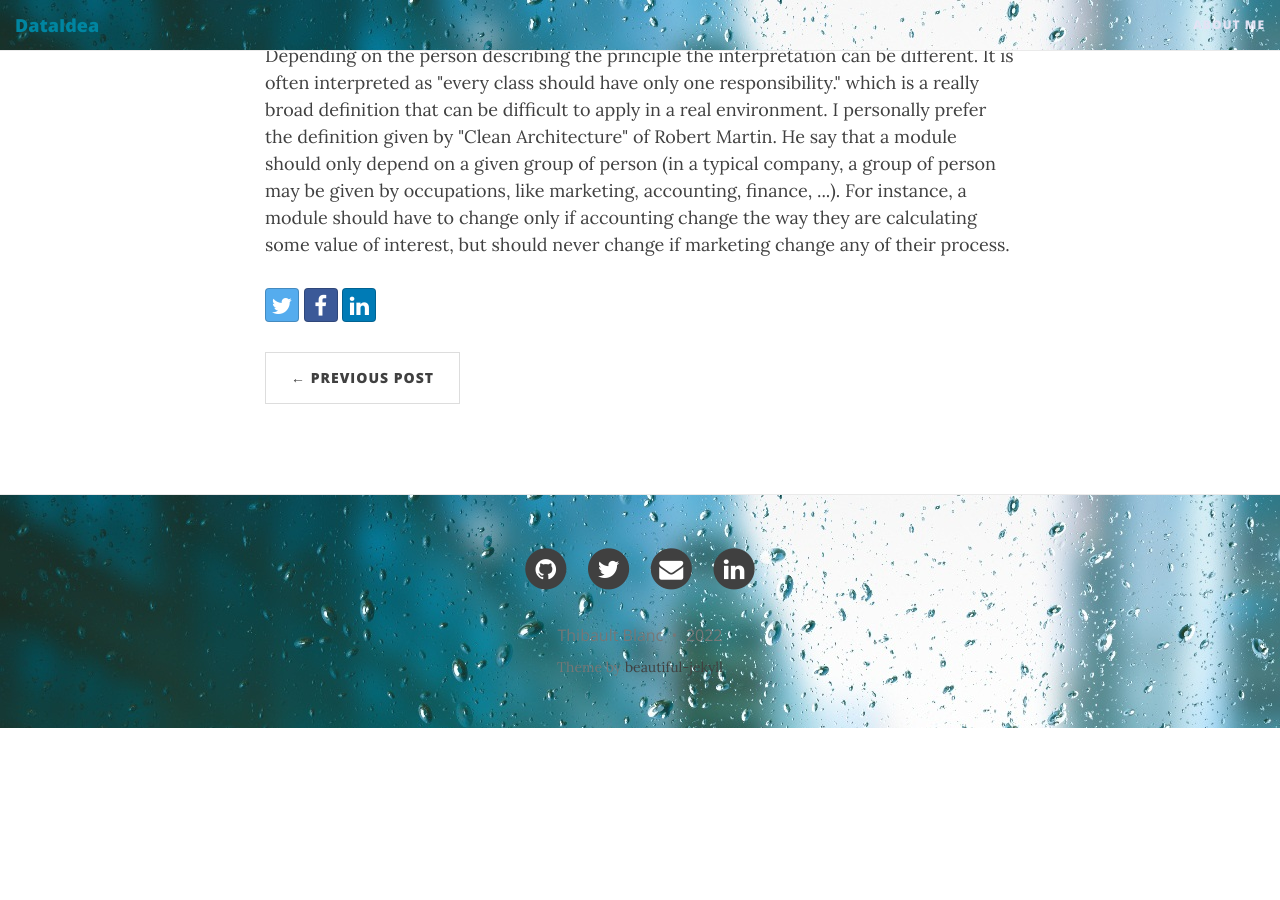
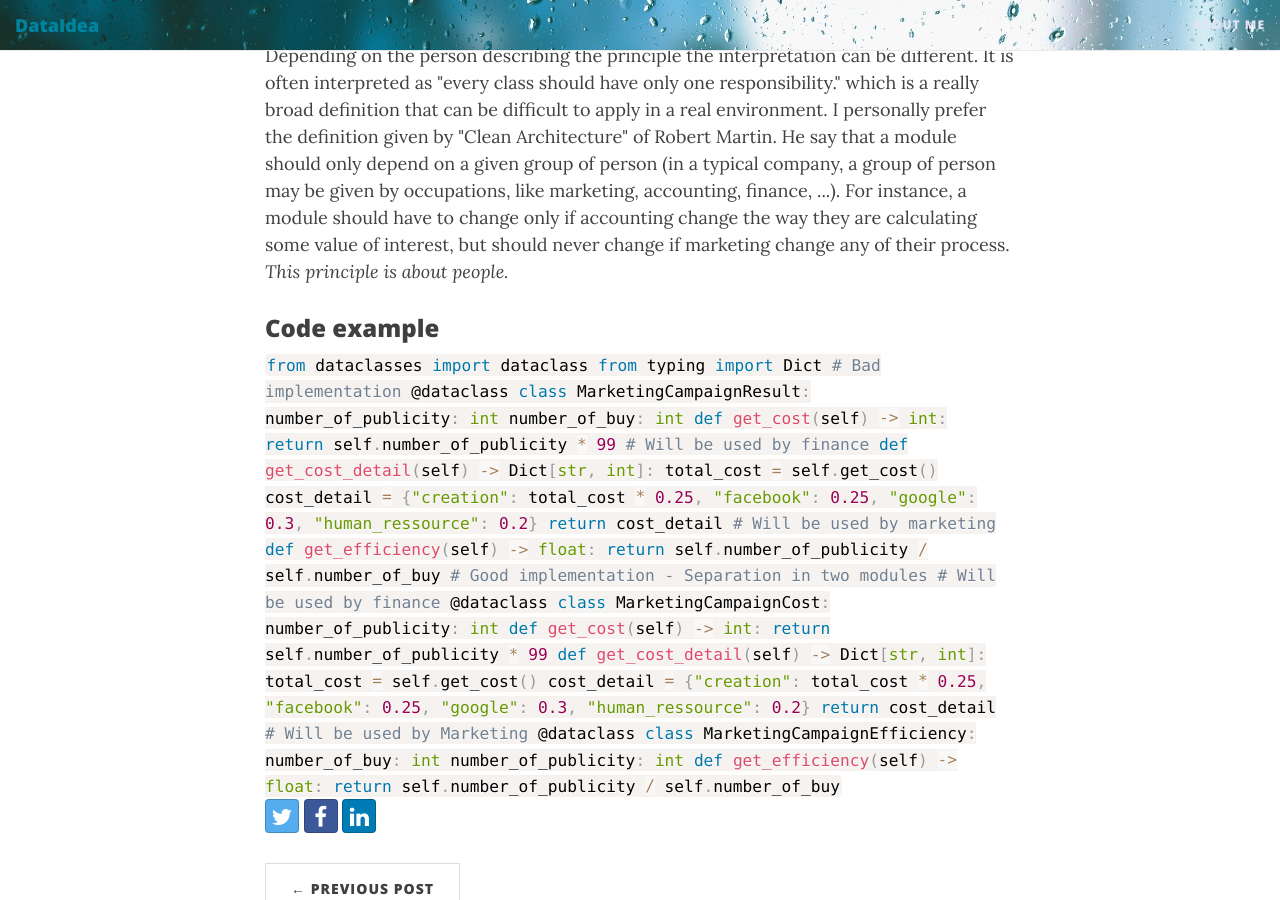
Before and after one commit to thibaultbl/thibaultbl.github.io, a Jekyll site: the page built from _posts/2022-03-28-Solid-Principles-for-data-science-part1.html, in a window 1280 px wide and 900 px high, scrolled down 507 px. Built offline with Jekyll 4.4.1, drawn with Linux system fonts in a browser that asks for light colours; nearby versions of some CDN libraries; before the commit the page ends 1235 px from its top, so only the background shows below that.

Commit message:
Added code example

```diff
--- a/_posts/2022-03-28-Solid-Principles-for-data-science-part1.html
+++ b/_posts/2022-03-28-Solid-Principles-for-data-science-part1.html
@@ -41,7 +41,65 @@ use-site-title: true
     marketing, accounting, finance, ...).
     For instance, a module should have to change only if accounting change the way they are calculating some value of
     interest, but should never change if marketing change any of their process.
+
+    <i>This principle is about people.</i>
   </p>
+
+  <h3> Code example </h3>
+
+  <code class="language-python">
+    from dataclasses import dataclass
+    from typing import Dict
+
+
+    # Bad implementation
+    @dataclass
+    class MarketingCampaignResult:
+        number_of_publicity: int
+        number_of_buy: int
+
+        def get_cost(self) -> int:
+            return self.number_of_publicity * 99
+
+        # Will be used by finance
+        def get_cost_detail(self) -> Dict[str, int]:
+            total_cost = self.get_cost()
+            cost_detail = {"creation": total_cost * 0.25, "facebook": 0.25, "google": 0.3, "human_ressource": 0.2}
+            return cost_detail
+
+        # Will be used by marketing
+        def get_efficiency(self) -> float:
+            return self.number_of_publicity / self.number_of_buy
+
+
+    # Good implementation - Separation in two modules
+
+
+    # Will be used by finance
+    @dataclass
+    class MarketingCampaignCost:
+        number_of_publicity: int
+
+        def get_cost(self) -> int:
+            return self.number_of_publicity * 99
+
+        def get_cost_detail(self) -> Dict[str, int]:
+            total_cost = self.get_cost()
+            cost_detail = {"creation": total_cost * 0.25, "facebook": 0.25, "google": 0.3, "human_ressource": 0.2}
+            return cost_detail
+
+
+    # Will be used by Marketing
+    @dataclass
+    class MarketingCampaignEfficiency:
+        number_of_buy: int
+        number_of_publicity: int
+
+        def get_efficiency(self) -> float:
+            return self.number_of_publicity / self.number_of_buy
+
+
+  </code>
 
 
 
```
